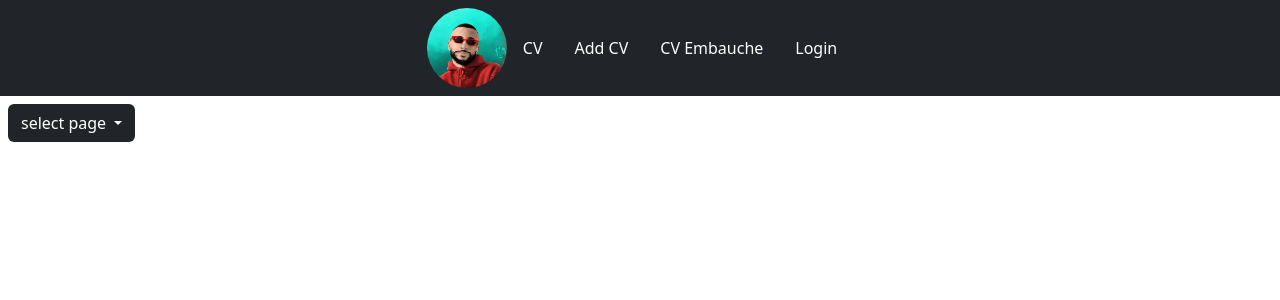
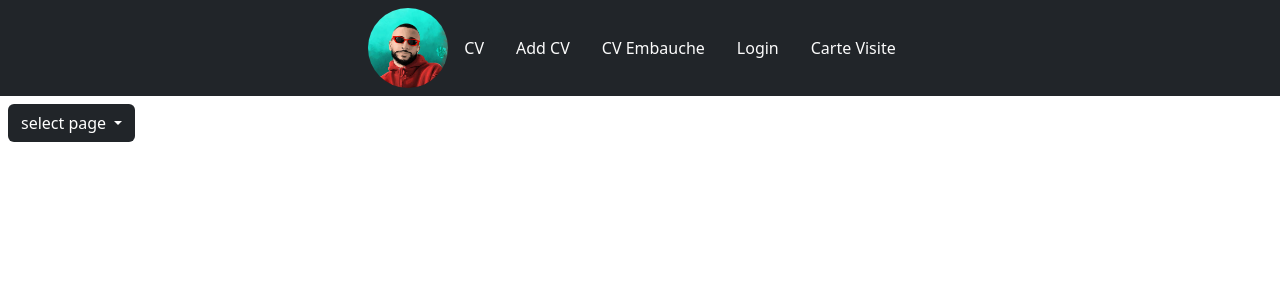
Before and after one commit to Azer-ch/TP-Angular, an Angular app: page / in a window 1280 px wide. Shown: the top 300 px of the page. Built offline with nearby package versions, Linux system fonts and the light colour scheme.

Commit message:
added carte visite

```diff
--- a/src/app/app.routing.ts
+++ b/src/app/app.routing.ts
@@ -10,5 +10,6 @@ export const APP_ROUTES: Routes = [
   {path: 'cv', component: CvComponent},
   {path: 'addCv', component: AddCvComponent},
   {path: 'cvEmbauche', component: EmbaucheComponentComponent},
+  {path: 'carteVisite', component: CarteVisiteComponent},
   {path: 'cv/:id', component: UserDetailsComponent},
   {path:'login' , component : AuthentificationFormComponent}];
--- a/src/app/nav-bar/nav-bar.component.html
+++ b/src/app/nav-bar/nav-bar.component.html
@@ -16,5 +16,8 @@
       <li class="nav-item">
         <a class="nav-link" [routerLink]="['/login']" routerLinkActive="active">Login</a>
       </li>
+      <li class="nav-item">
+        <a class="nav-link" [routerLink]="['/carteVisite']" routerLinkActive="active">Carte Visite</a>
+      </li>
     </ul>
 </nav>
--- a/src/app/router-simulator/router-simulator.component.html
+++ b/src/app/router-simulator/router-simulator.component.html
@@ -7,5 +7,6 @@
           <li><a class="dropdown-item" [routerLink]="['/addCv']" routerLinkActive="active">Add Cv</a></li>
           <li><a class="dropdown-item" [routerLink]="['/cvEmbauche']" routerLinkActive="active">CV Embauche</a></li>
           <li><a class="dropdown-item" [routerLink]="['/login']" routerLinkActive="active">Login</a></li>
+          <li><a class="dropdown-item" [routerLink]="['/carteVisite']" routerLinkActive="active">Carte Visite</a></li>
         </ul>
     </div>
```
